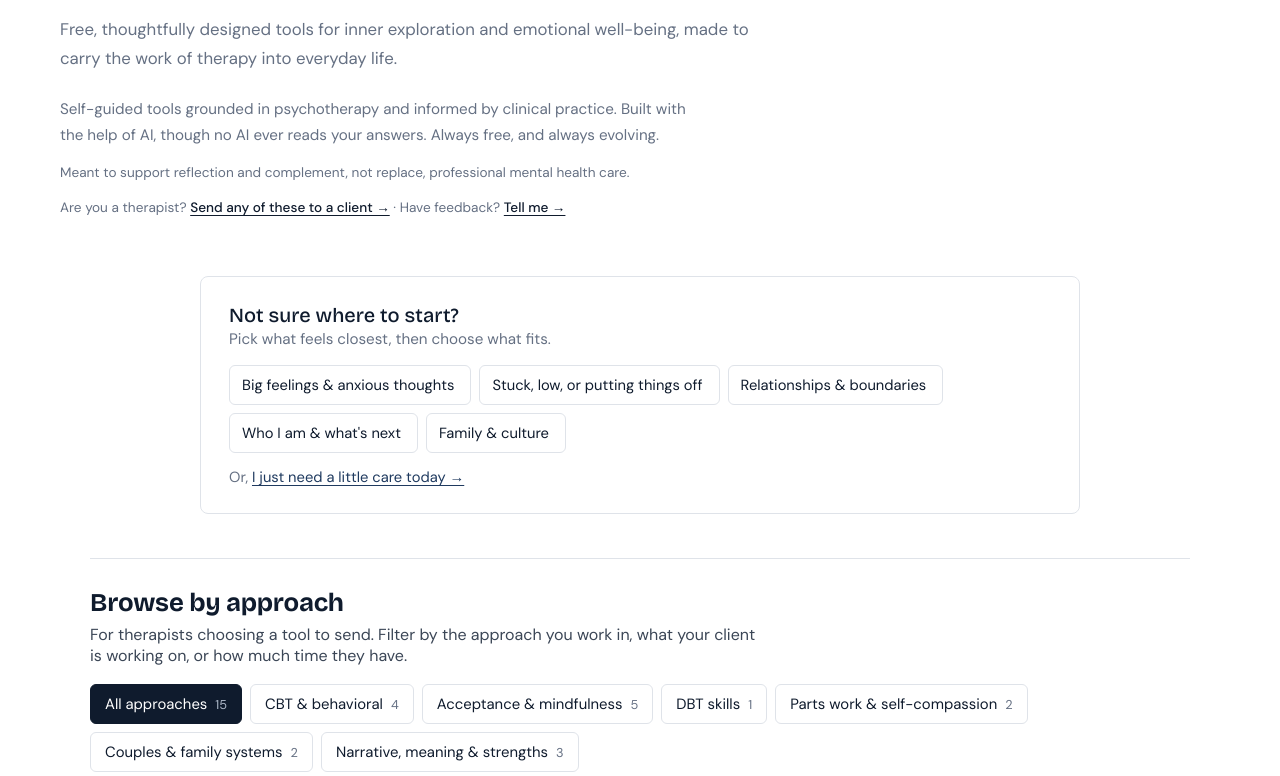
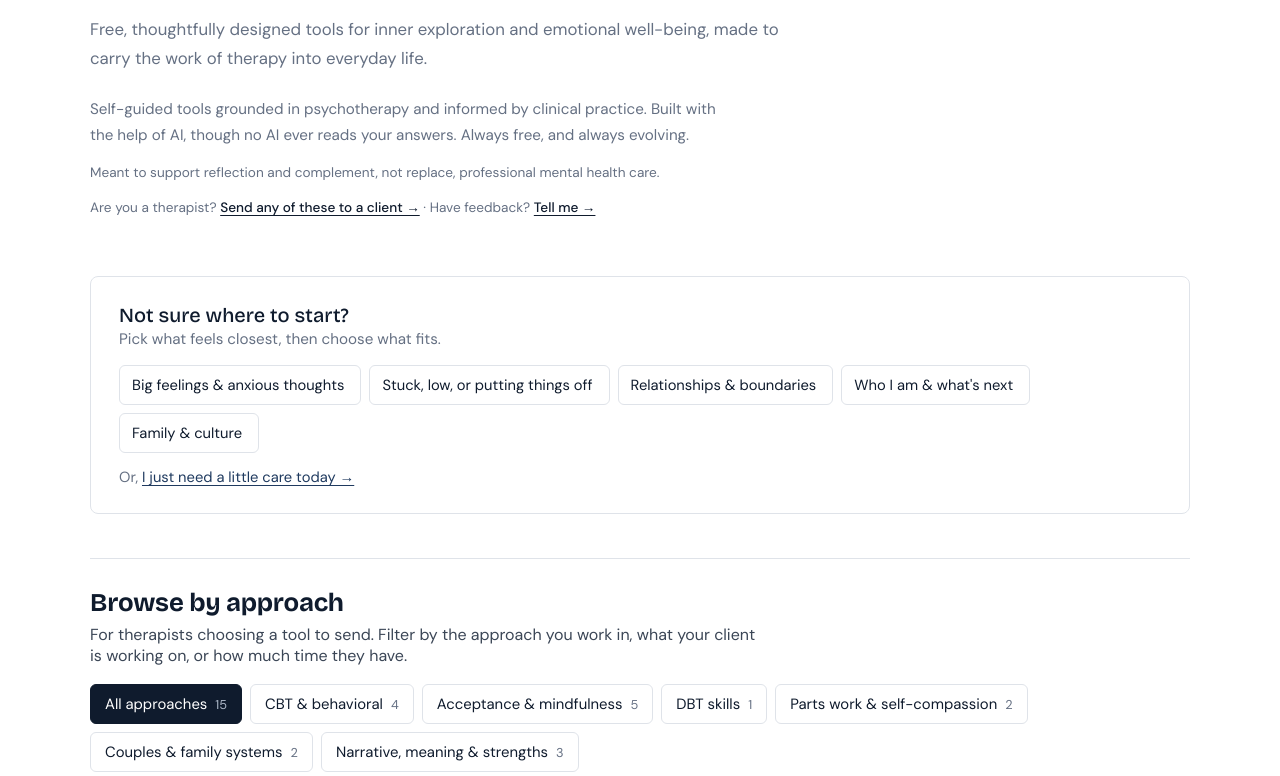
Before and after one commit to woohaa98/beyond-the-room, a plain HTML site: page tools/index.html in a window 1280 px wide. Shown: the part 235-1011 px from the top of the page. Drawn offline with Linux system fonts and the light colour scheme.

Commit message:
Tools page: align header, finder, filters, grid and nav to one column on wide screens
Co-Authored-By: Claude Opus 5.5 <noreply@anthropic.com>
Claude-Session: https://claude.ai/code/session_01HwmExwfVQCEmLEZLKpAsVv

```diff
--- a/assets/btr-theme.css
+++ b/assets/btr-theme.css
@@ -16,7 +16,8 @@ h1, h2, h3, .q, .section-title { letter-spacing: -0.01em; }
 .eyebrow, .step-label, .btr-label { font-weight: 600 !important; color: #0B6158 !important; font-size: .88rem !important; }
 .tool-tag { font-size: .86rem !important; }
 .eyebrow::before { content: ""; display: inline-block; width: 18px; height: 2px; background: currentColor; vertical-align: middle; margin-right: 10px; }
-.tools-header, .tools-header * { text-align: left !important; margin-left: 0 !important; }
+.tools-header { max-width: 1100px; margin-left: auto !important; margin-right: auto !important; text-align: left !important; }
+.tools-header > *, .tools-header .tools-about > * { text-align: left !important; margin-left: 0 !important; }
 /* tools index cards */
 .tools-grid { counter-reset: tool; }
 .tool-card { counter-increment: tool; border-radius: 8px !important; box-shadow: none !important; border: 1px solid #DFE3E9 !important; border-top: 2px solid #0F1B2D !important; }
--- a/tools/index.html
+++ b/tools/index.html
@@ -1129,6 +1129,9 @@
   .tool-card[hidden] { display: none !important; }
   .tool-card[data-n]::before { content: attr(data-n) !important; }
   @media (max-width: 600px) { .browse-filters select { min-width: 0; width: 100%; } .browse-filters label { width: 100%; } }
+  /* One aligned column on wide screens */
+  .finder { max-width: 1100px; }
+  @media (min-width: 1221px) { nav { padding-left: calc((100vw - 1100px) / 2); padding-right: calc((100vw - 1100px) / 2); } }
 </style>
 <link rel="stylesheet" href="../assets/btr-theme.css">
 </head>
```
